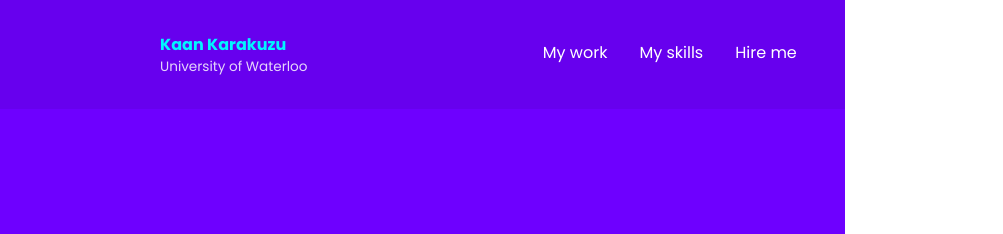
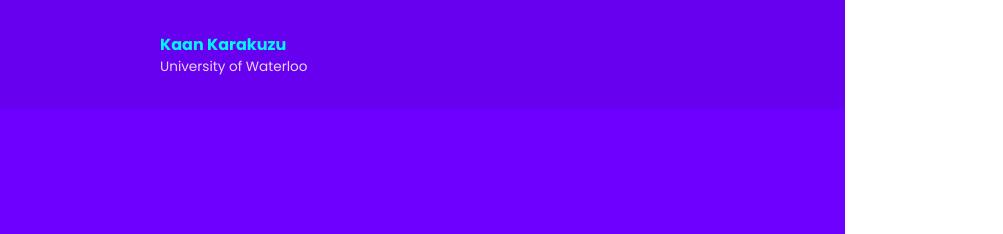
Before and after one commit to KaanKarakuzu/Portfolio, a plain HTML site: page index.html in a window 1280 px wide. Shown: the top 234 px of the page, 0-1003 px from the left. Drawn offline with Linux system fonts and the light colour scheme.

Commit message:
Hid the navbar at the top (for now).

```diff
--- a/css/main.scss
+++ b/css/main.scss
@@ -47,7 +47,8 @@ header {
         justify-self: center;
     }
     ul{
-        display: flex;
+        display: none;
+        //display: flex;
         padding-top: 1em;
         a{
             display: block;
@@ -192,7 +193,8 @@ section{
 
 
         ul{
-            display: flex;
+            display: none;
+            //display: flex;
             padding-top: .5em;
             a{
                 display: block;
```
Also changed, not shown: css/main.css, 1 other file.
